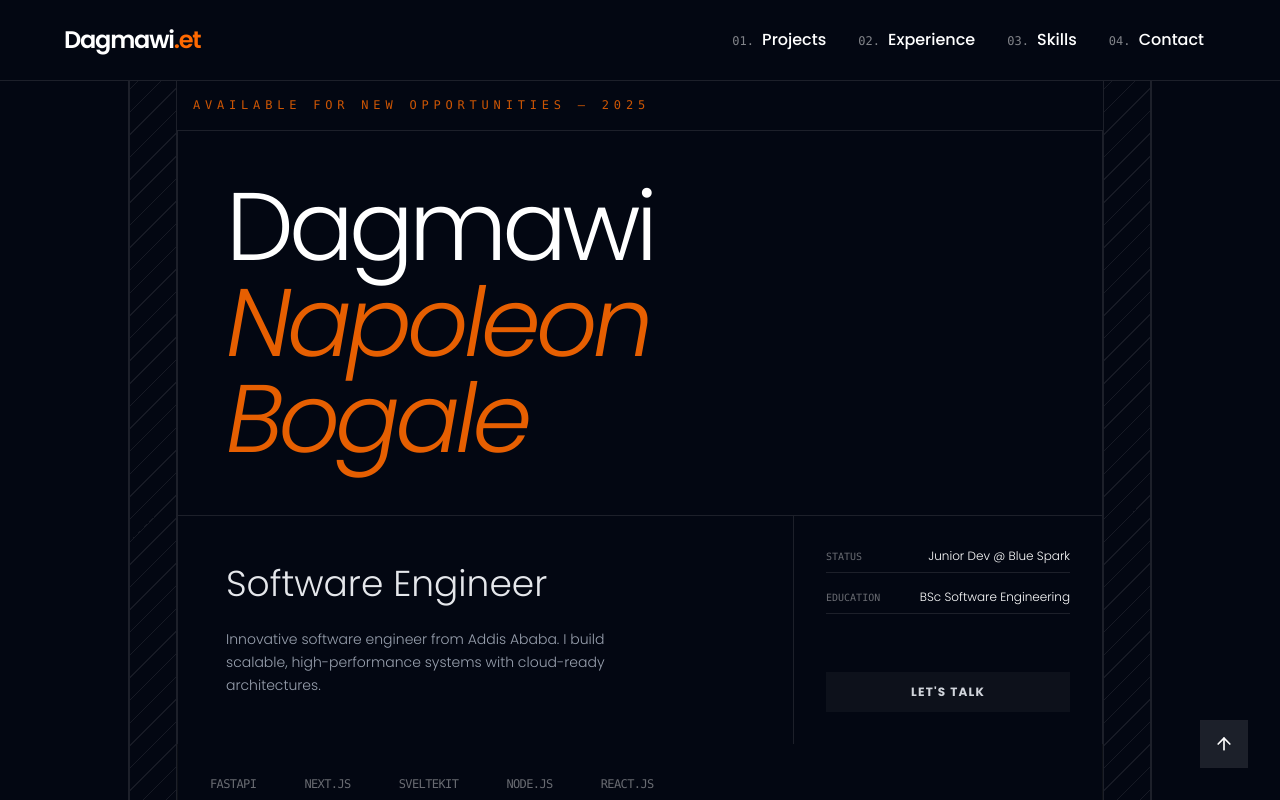
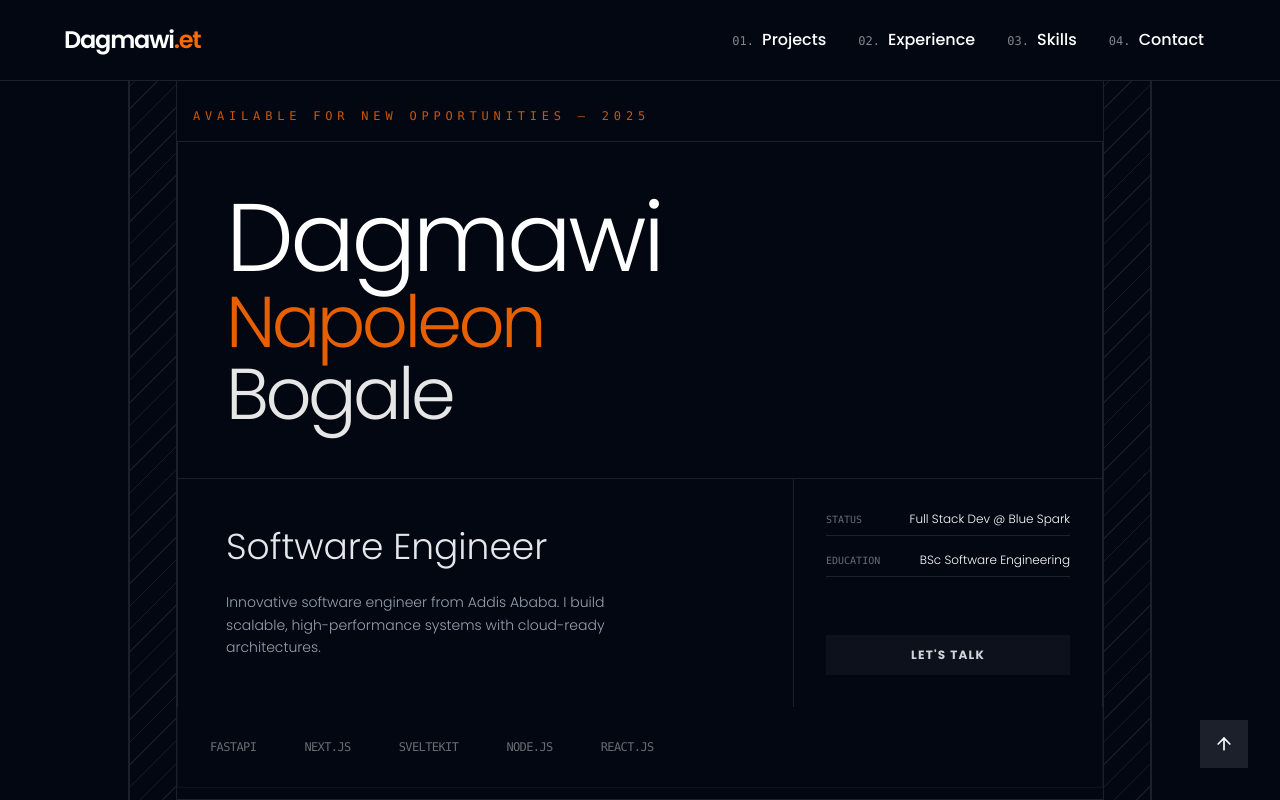
Before and after one commit to Dagin34/my-portfolio-v2, a SvelteKit app: page / in a window 1280 px wide. Shown: the top 800 px of the page. Built offline with nearby package versions, Linux system fonts and the light colour scheme.

Commit message:
Small changes to landing page

```diff
--- a/src/components/landing.svelte
+++ b/src/components/landing.svelte
@@ -12,10 +12,10 @@
 
     <div class="border-t border-x border-border-color group transition-colors hover:bg-white/1">
         <div class="p-8 md:p-12">
-            <h1 class="text-5xl md:text-8xl font-light tracking-tighter leading-none text-white">
-                Dagmawi <br/>
-                <span class="text-brand-primary italic opacity-90">Napoleon</span> <br />
-                <span class="text-brand-primary italic opacity-90">Bogale</span>
+            <h1 class="text-4xl md:text-7xl font-light tracking-tighter leading-none text-white flex flex-col -gap-2">
+                <span class="text-5xl md:text-8xl">Dagmawi</span>
+                <span class="text-brand-primary opacity-90">Napoleon</span>
+                <span class="opacity-90">Bogale</span>
             </h1>
         </div>
 
@@ -31,7 +31,7 @@
                 <div class="space-y-4">
                     <div class="flex justify-between items-end border-b border-border-color pb-2">
                         <span class="text-[10px] font-mono opacity-40 uppercase">Status</span>
-                        <span class="text-xs font-light">Junior Dev @ Blue Spark</span>
+                        <span class="text-xs font-light">Full Stack Dev @ Blue Spark</span>
                     </div>
                     <div class="flex justify-between items-end border-b border-border-color pb-2">
                         <span class="text-[10px] font-mono opacity-40 uppercase">Education</span>
```
